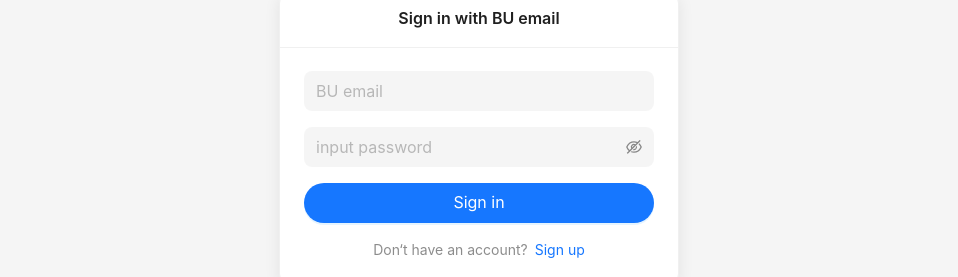
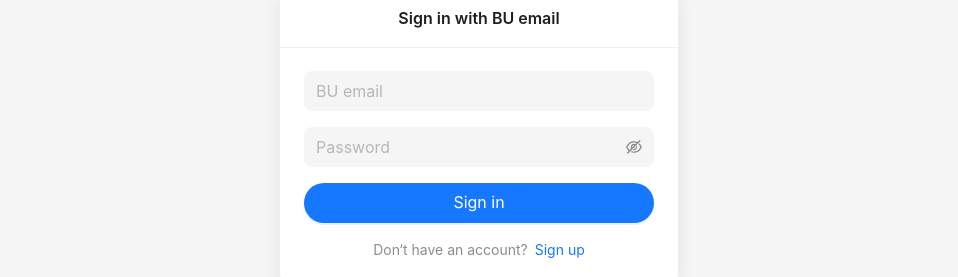
Before and after one commit to Shayaan-Huss/SparkBytes, a Next.js app: page /signin in a window 1280 px wide. Shown: the part 297-574 px from the top of the page, without its empty margins (161-1119 px from the left). Built offline with nearby package versions, Linux system fonts and the light colour scheme.

Commit message:
feat: add mutual links between Sign in and Sign up pages

```diff
--- a/app/createAcc/page.tsx
+++ b/app/createAcc/page.tsx
@@ -19,7 +19,7 @@ export default function CreateAcc() {
         </button>
         <div className="text-center mt-4 min-w-full">
           {/* TODO: MAKE THIS LEAD TO LOGIN PAGE ONCE IMPLEMENTED */}
-          <Link href="/">Already have an Account? Login</Link>
+          <Link href="/signin">Already have an Account? Sign in</Link>
         </div>
       </div>
     </div>
--- a/app/signin/page.tsx
+++ b/app/signin/page.tsx
@@ -17,13 +17,13 @@ export default function Signin(){
     >
       <Space direction="vertical" size="middle" style={{ width: "100%" }}>
         <Input placeholder="BU email" variant="filled" size="large" />
-        <Input.Password placeholder="input password" variant="filled" size="large" />
+        <Input.Password placeholder="Password" variant="filled" size="large" />
         <Button type="primary" shape="round" size="large" block>
         Sign in
         </Button>
         <Space direction="horizontal" size={7}>
           <Text type="secondary"> Don&lsquo;t have an account? </Text>
-          <Link href="" style={{ color: "#1677ff", fontSize: 14 }}>
+          <Link href="/createAcc" style={{ color: "#1677ff", fontSize: 14 }}>
             Sign up
           </Link>
         </Space>
```
